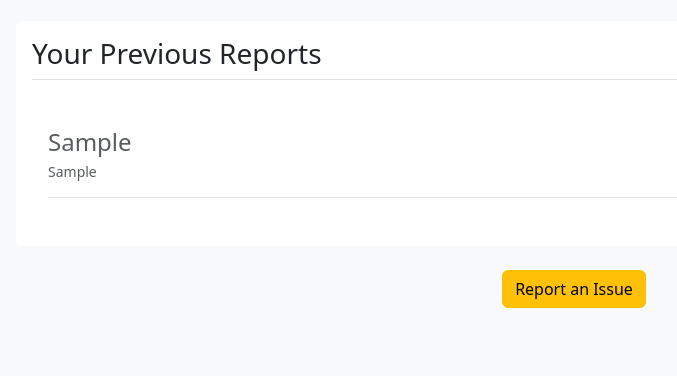
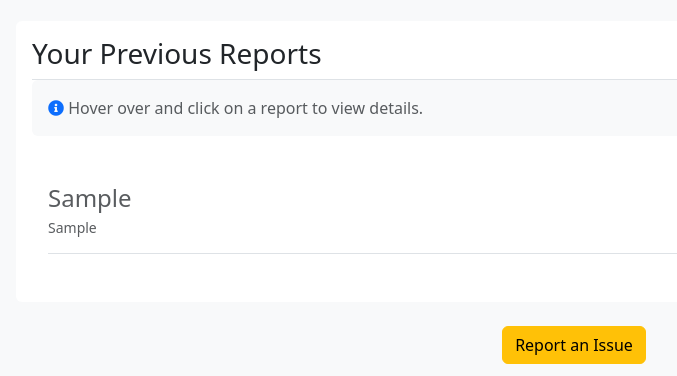
Before and after one commit to artiehumphreys/WhistleblowerApp, a Django app: template users/templates/users/profile.html in a window 1280 px wide. Shown: the part 99-475 px from the top of the page, without its empty margins (66-743 px from the left). Run offline with Django 3.2, Linux system fonts and the light colour scheme; the template is opened without the code that fills it: most values are stand-ins (such as "Sample title", 1, 10 or a date in 2020); some libraries are stand-ins or nearby versions.

Commit message:
Added note on how to use the interface

```diff
--- a/users/templates/users/profile.html
+++ b/users/templates/users/profile.html
@@ -44,16 +44,25 @@
         height: auto;
     }
 </style>
+<link rel="stylesheet" href="https://cdnjs.cloudflare.com/ajax/libs/font-awesome/5.15.1/css/all.min.css">
+
+
 <body class="bg-light">
     {% if submissions %}
     <div class="my-3 p-3 bg-white rounded box-shadow">
         <h3 class="border-bottom border-gray pb-2 mb-0">Your Previous Reports</h3>
+        <div class="p-3 mb-3 bg-light rounded">
+            <p class="text-muted" style="margin-bottom: 0;">
+                <i class="fas fa-info-circle mr-2 text-primary"></i>
+                Hover over and click on a report to view details.
+            </p>
+        </div>
         <ul style="list-style-type:none;" class="my-3 p-3 bg-white rounded box-shadow">
             {% for submission_data, files in submissions.items %}
             <li class="dropdown-container media text-muted pt-3">
                 <div class="rounded box-shadow" onclick="toggleDropdown(this)">
                     <p class="media-body pb-3 mb-0 small lh-125 border-bottom border-gray h4">
-                    <strong class="d-block text-gray-dark h4"> {{ submission_data.2 }} </strong>
+                        <strong class="d-block text-gray-dark h4">{{ submission_data.2 }}</strong>
                         {{ submission_data.1 }}
                     </p>
                 </div>
@@ -61,12 +70,6 @@
                 {% for file in files %}
                 <div class="dropdown-content-inner">
                     <div class="file-info flex">
-                        {% comment %} <h4>File Name: {{ file.url }}</h4> {% endcomment %}
-                        {% comment %} <div class="d-flex align-items-center mb-3">
-                            <h5 class="me-2 mb-0">Uploaded By:</h5>
-                            <p class="mb-0">{{ file.username }}</p>
-                        </div>
-                        <br> {% endcomment %}
                         <div class="d-flex align-items-center mb-3">
                             <h5 class="me-2 mb-0">Description:</h5>
                             <p class="mb-0">{{ file.description }}</p>
@@ -89,10 +92,9 @@
                         </div>
                         {% endif %}
                         <!-- Form for file deletion -->
-                        <form id="delete-form-{{ file.submission_id }}" method="post" action="{% url 'delete_submission' submission_data.0 %}">
-                            {% csrf_token %}
-                            <input type="submit" value="Delete Submission" onclick="confirmDelete('{{ file.submission_id }}')">
-                        </form>
+                        <button type="button" class="btn btn-danger" onclick="confirmDelete('{{ file.submission_id }}')">
+                            <i class="fas fa-trash-alt"></i> Delete Submission
+                        </button>
                     </div>
                     <div class="file-display text-center mb-4">
                         {% if '.pdf' in file.url|lower %}
@@ -136,8 +138,11 @@
 
     // Function to confirm deletion
     function confirmDelete(fileId) {
+        event.preventDefault();
         const deleteForm = document.getElementById(`delete-form-${fileId}`);
+        console.log('hi');
         if (confirm('Are you sure you want to delete this file?')) {
+            console.log('deleting form');
             deleteForm.submit();
         } else {
             return false;
```
Lines whose indentation alone changed are shown as unchanged.
